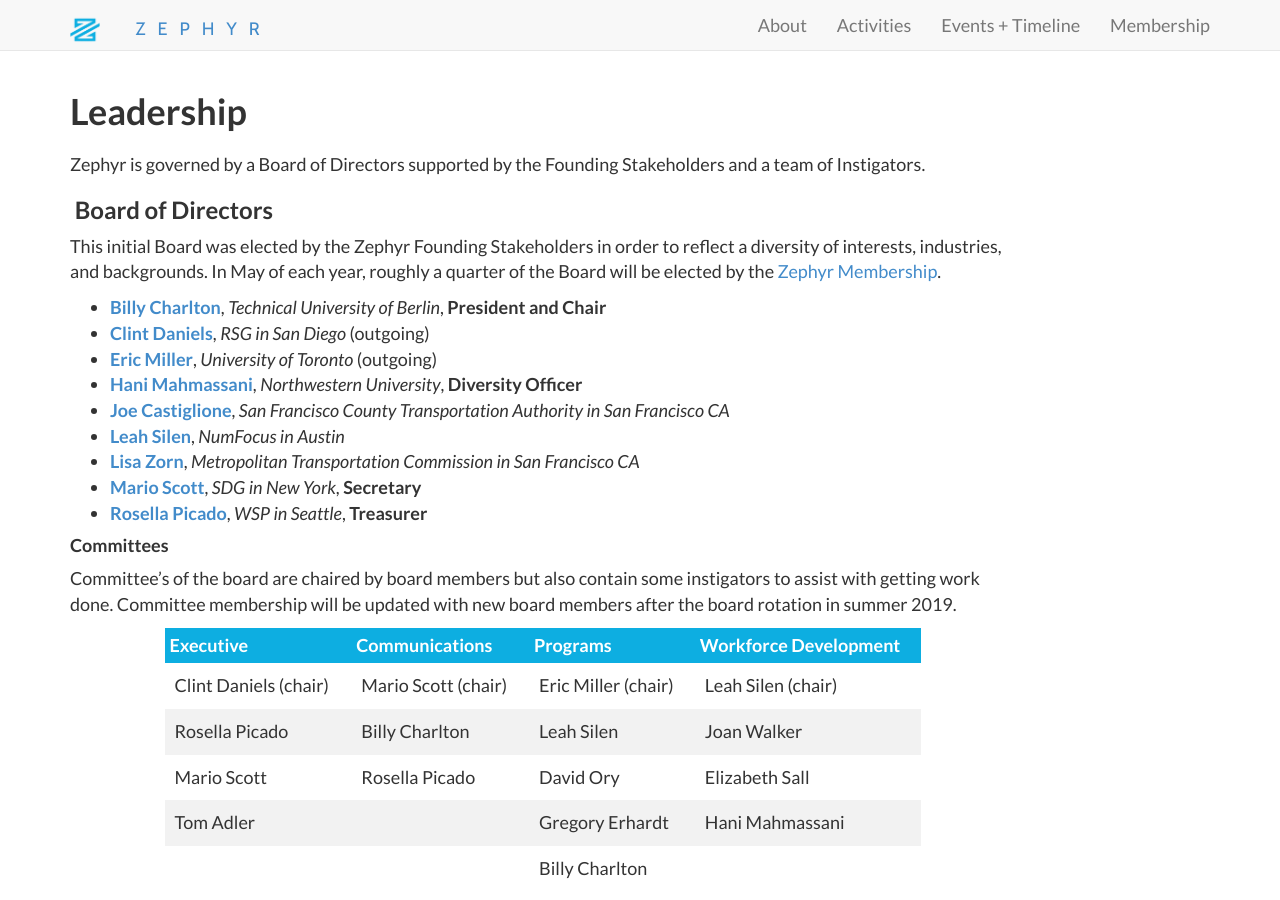
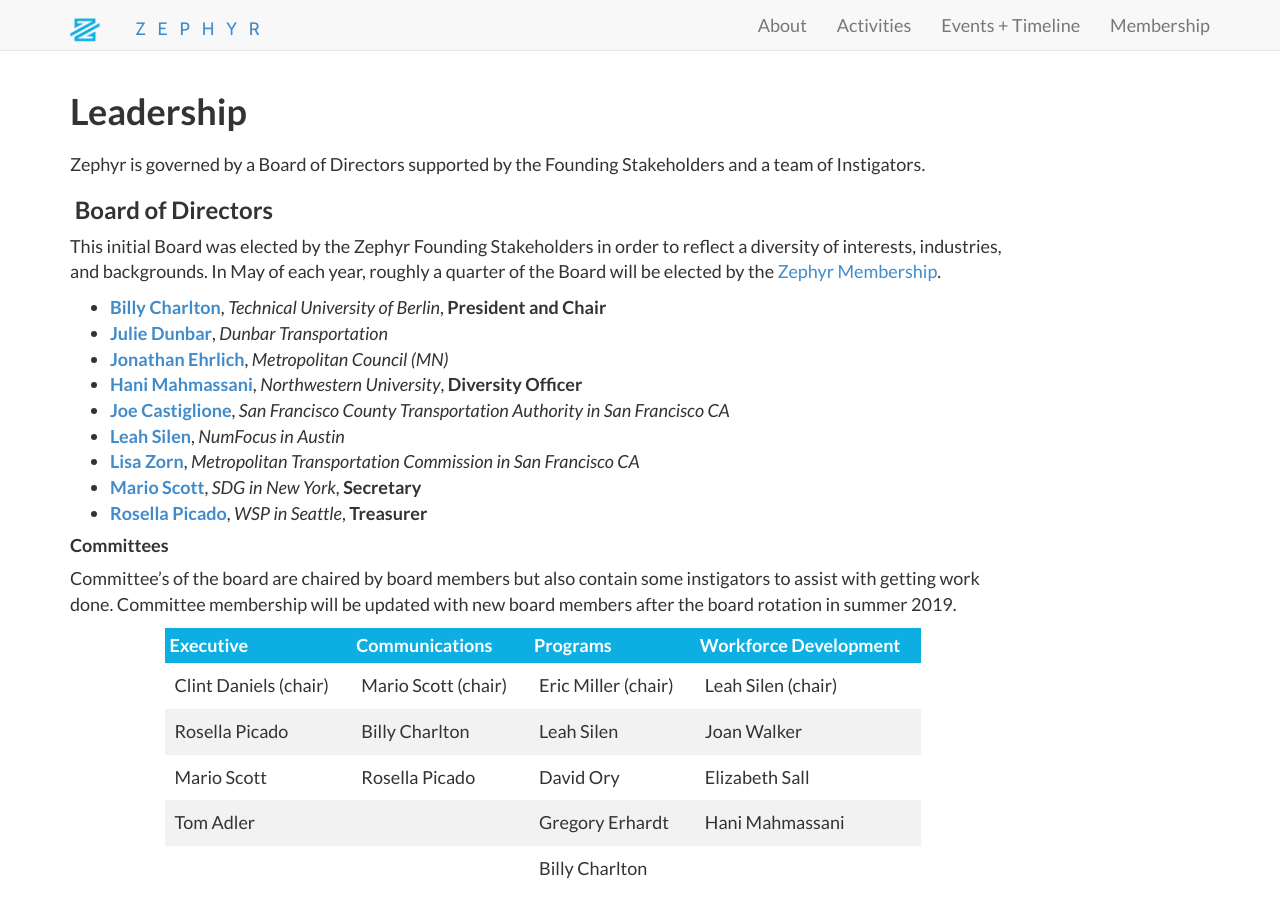
Before and after one commit to ZephyrTransport/zephyr-website, a Jekyll site: the page built from leadership.md, in a window 1280 px wide and 900 px high. Built offline with Jekyll 4.4.1, drawn with Linux system fonts in a browser that asks for light colours; nearby versions of some CDN libraries.

Commit message:
add board members from jun 2019 election

```diff
--- a/leadership.md
+++ b/leadership.md
@@ -9,8 +9,8 @@
 This initial Board was elected by the Zephyr Founding Stakeholders in order to reflect a diversity of interests, industries, and backgrounds. In May of each year, roughly a quarter of the Board will be elected by the [Zephyr Membership](/members).
 
  * **[Billy Charlton](https://github.com/billyc)**, *Technical University of Berlin*, **President and Chair**
- * **[Clint Daniels](https://www.linkedin.com/in/clintdaniels/)**, *RSG in San Diego* (outgoing)
- * **[Eric Miller](http://civil.engineering.utoronto.ca/staff/professors/eric-miller/)**, *University of Toronto* (outgoing)
+ * **[Julie Dunbar](https://www.linkedin.com/in/julie-dunbar-a219879/)**, *Dunbar Transportation*
+ * **[Jonathan Ehrlich](https://www.linkedin.com/in/jnehrlich/)**, *Metropolitan Council (MN)*
  * **[Hani Mahmassani](https://www.linkedin.com/in/mahmassani/)**, *Northwestern University*, **Diversity Officer**
  * **[Joe Castiglione](https://www.linkedin.com/in/joe-castiglione-7873aa11/)**, *San Francisco County Transportation Authority in San Francisco CA*
  * **[Leah Silen](https://www.linkedin.com/in/leah-silen-95733840/)**, *NumFocus in Austin*
```
